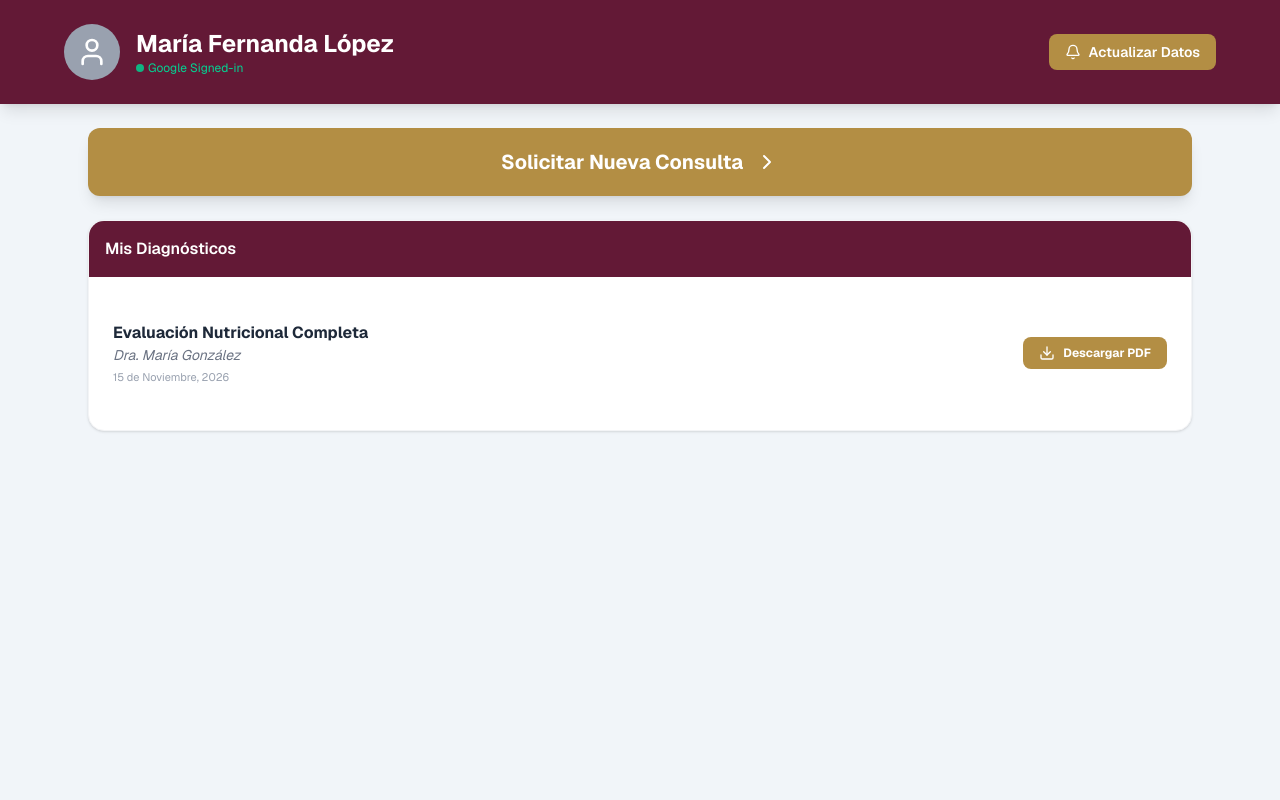
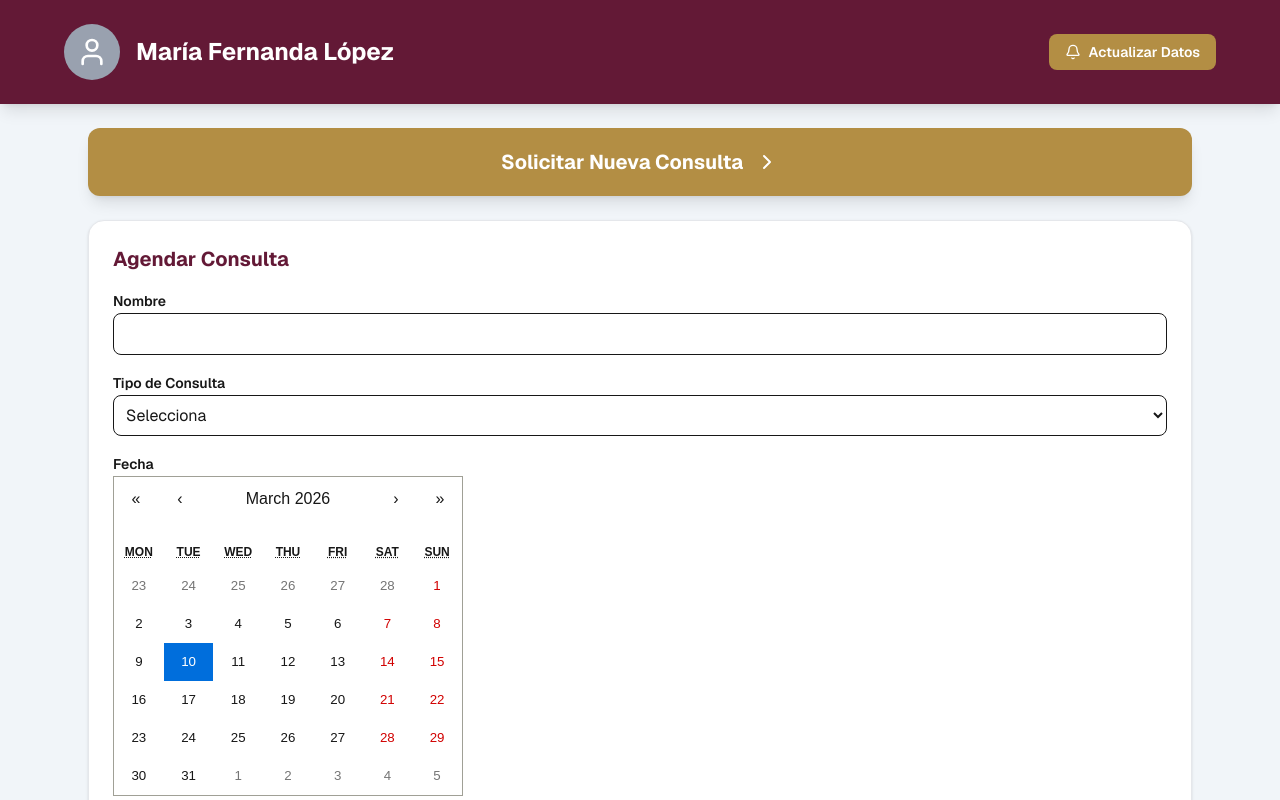
Before and after one commit to Yosselinsanchez-gif/nutri-calpulalpan, a Next.js app: page / in a window 1280 px wide. Both pictures are taken after a click on the button "Solicitar Nueva Consulta". Shown: the top 800 px of the page. Built offline with nearby package versions, Linux system fonts and the light colour scheme.

Commit message:
Update page.tsx

```diff
--- a/app/page.tsx
+++ b/app/page.tsx
@@ -1,18 +1,44 @@
 "use client";
 
-import { User, Bell, Download, ChevronRight, Clock } from 'lucide-react';
+import { useState } from "react";
+import Calendar from "react-calendar";
+import "react-calendar/dist/Calendar.css";
+import { User, Bell, Download, ChevronRight } from "lucide-react";
 
 export default function Home() {
 
-  // Función para imprimir/guardar PDF
+  const [mostrarFormulario, setMostrarFormulario] = useState(false);
+  const [fecha, setFecha] = useState(new Date());
+  const [hora, setHora] = useState("");
+  const [nombre, setNombre] = useState("");
+  const [consulta, setConsulta] = useState("");
+  const [citas, setCitas] = useState<any[]>([]);
+
   const handleDownload = () => {
     window.print();
+  };
+
+  const guardarCita = (e:any) => {
+    e.preventDefault();
+
+    const nuevaCita = {
+      nombre,
+      consulta,
+      fecha: fecha.toLocaleDateString(),
+      hora
+    };
+
+    setCitas([...citas, nuevaCita]);
+
+    setMostrarFormulario(false);
+    setNombre("");
+    setConsulta("");
+    setHora("");
   };
 
   return (
     <main className="min-h-screen bg-slate-100 font-sans pb-10">
 
-      {/* CSS para que no se impriman los botones */}
       <style jsx global>{`
         @media print {
           .no-print { display: none !important; }
@@ -20,7 +46,7 @@ export default function Home() {
         }
       `}</style>
 
-      {/* HEADER / PERFIL */}
+      {/* HEADER */}
       <header className="bg-[#631936] text-white p-6 shadow-lg">
         <div className="max-w-6xl mx-auto flex justify-between items-center">
 
@@ -33,11 +59,6 @@ export default function Home() {
               <h1 className="text-xl md:text-2xl font-bold">
                 María Fernanda López
               </h1>
-
-              <p className="text-xs text-emerald-400 flex items-center gap-1">
-                <span className="w-2 h-2 bg-emerald-400 rounded-full animate-pulse"></span>
-                Google Signed-in
-              </p>
             </div>
           </div>
 
@@ -50,12 +71,135 @@ export default function Home() {
 
       <div className="max-w-6xl mx-auto p-4 md:p-6 space-y-6">
 
-        {/* BOTÓN PRINCIPAL */}
-        <button className="no-print w-full bg-[#b38e44] hover:bg-[#967738] text-white p-5 rounded-xl font-bold text-xl flex items-center justify-center gap-3 shadow-lg transition-all active:scale-[0.98]">
+        {/* BOTÓN NUEVA CONSULTA */}
+        <button
+          onClick={() => setMostrarFormulario(true)}
+          className="no-print w-full bg-[#b38e44] hover:bg-[#967738] text-white p-5 rounded-xl font-bold text-xl flex items-center justify-center gap-3 shadow-lg"
+        >
           Solicitar Nueva Consulta <ChevronRight size={24} />
         </button>
 
-        {/* SECCIÓN DE DIAGNÓSTICOS */}
+        {/* FORMULARIO DE CONSULTA */}
+        {mostrarFormulario && (
+
+          <section className="bg-white p-6 rounded-2xl shadow border border-gray-200">
+
+            <h2 className="text-xl font-bold mb-4 text-[#631936]">
+              Agendar Consulta
+            </h2>
+
+            <form onSubmit={guardarCita} className="space-y-4">
+
+              <div>
+                <label className="text-sm font-semibold">Nombre</label>
+                <input
+                  type="text"
+                  value={nombre}
+                  onChange={(e)=>setNombre(e.target.value)}
+                  required
+                  className="w-full border p-2 rounded-lg"
+                />
+              </div>
+
+              <div>
+                <label className="text-sm font-semibold">Tipo de Consulta</label>
+                <select
+                  value={consulta}
+                  onChange={(e)=>setConsulta(e.target.value)}
+                  required
+                  className="w-full border p-2 rounded-lg"
+                >
+                  <option value="">Selecciona</option>
+                  <option>Consulta General</option>
+                  <option>Nutrición</option>
+                  <option>Psicología</option>
+                  <option>Seguimiento Médico</option>
+                </select>
+              </div>
+
+              <div>
+                <label className="text-sm font-semibold">Fecha</label>
+                <Calendar
+                  onChange={setFecha}
+                  value={fecha}
+                />
+              </div>
+
+              <div>
+                <label className="text-sm font-semibold">Hora</label>
+                <input
+                  type="time"
+                  value={hora}
+                  onChange={(e)=>setHora(e.target.value)}
+                  required
+                  className="w-full border p-2 rounded-lg"
+                />
+              </div>
+
+              <div className="flex gap-3">
+
+                <button
+                  type="button"
+                  onClick={()=>setMostrarFormulario(false)}
+                  className="bg-gray-300 px-4 py-2 rounded-lg"
+                >
+                  Cancelar
+                </button>
+
+                <button
+                  type="submit"
+                  className="bg-[#631936] text-white px-4 py-2 rounded-lg"
+                >
+                  Agendar
+                </button>
+
+              </div>
+
+            </form>
+
+          </section>
+        )}
+
+        {/* CITAS AGENDADAS */}
+        <section className="bg-white rounded-2xl shadow-sm border border-gray-100 overflow-hidden">
+
+          <div className="bg-[#631936] p-4 text-white font-semibold">
+            Citas Agendadas
+          </div>
+
+          <div className="p-6 space-y-4">
+
+            {citas.length === 0 && (
+              <p className="text-gray-500">
+                No hay citas registradas
+              </p>
+            )}
+
+            {citas.map((cita, index) => (
+
+              <div key={index} className="border p-4 rounded-lg">
+
+                <p className="font-semibold">
+                  {cita.nombre}
+                </p>
+
+                <p className="text-sm text-gray-600">
+                  {cita.consulta}
+                </p>
+
+                <p className="text-xs text-gray-500">
+                  {cita.fecha} - {cita.hora}
+                </p>
+
+              </div>
+
+            ))}
+
+          </div>
+
+        </section>
+
+        {/* SECCIÓN DIAGNÓSTICOS ORIGINAL */}
         <section className="bg-white rounded-2xl shadow-sm border border-gray-100 overflow-hidden">
 
           <div className="bg-[#631936] p-4 text-white font-semibold">
```
